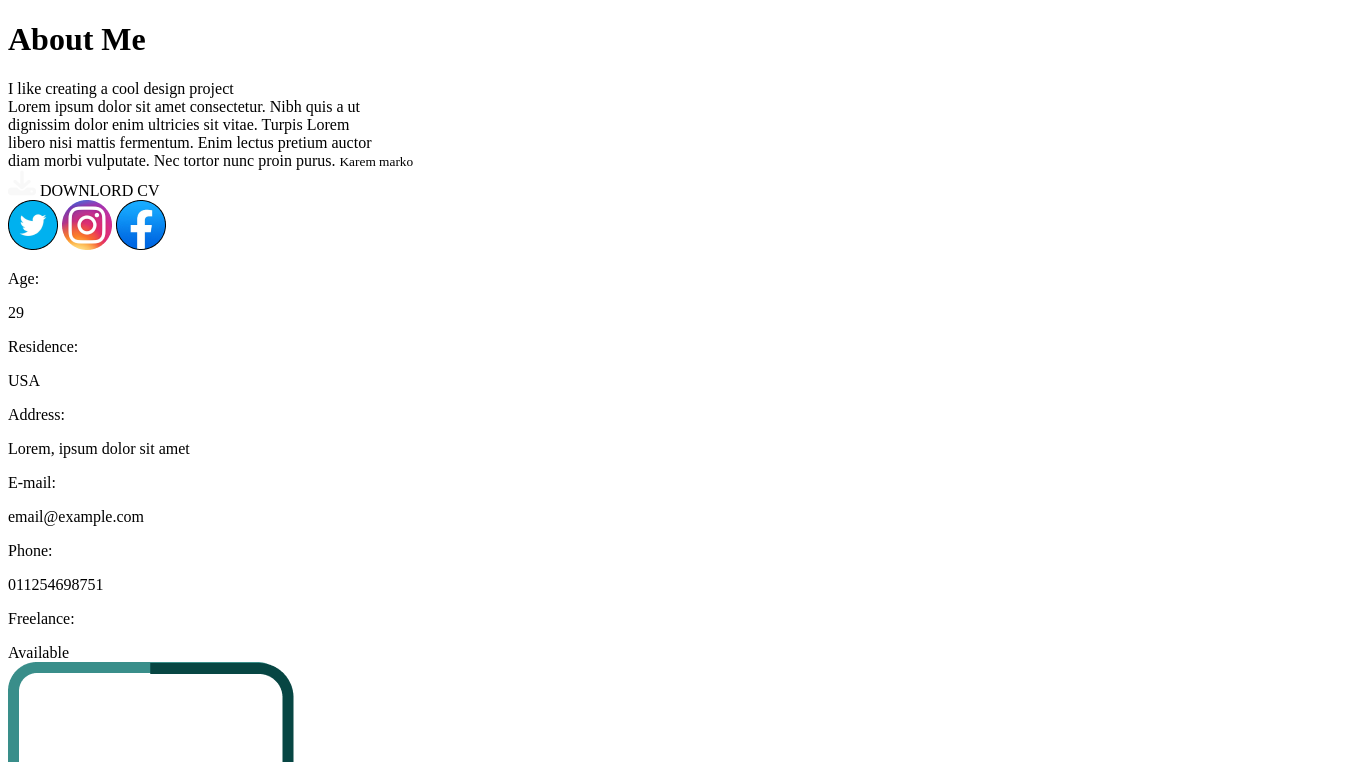
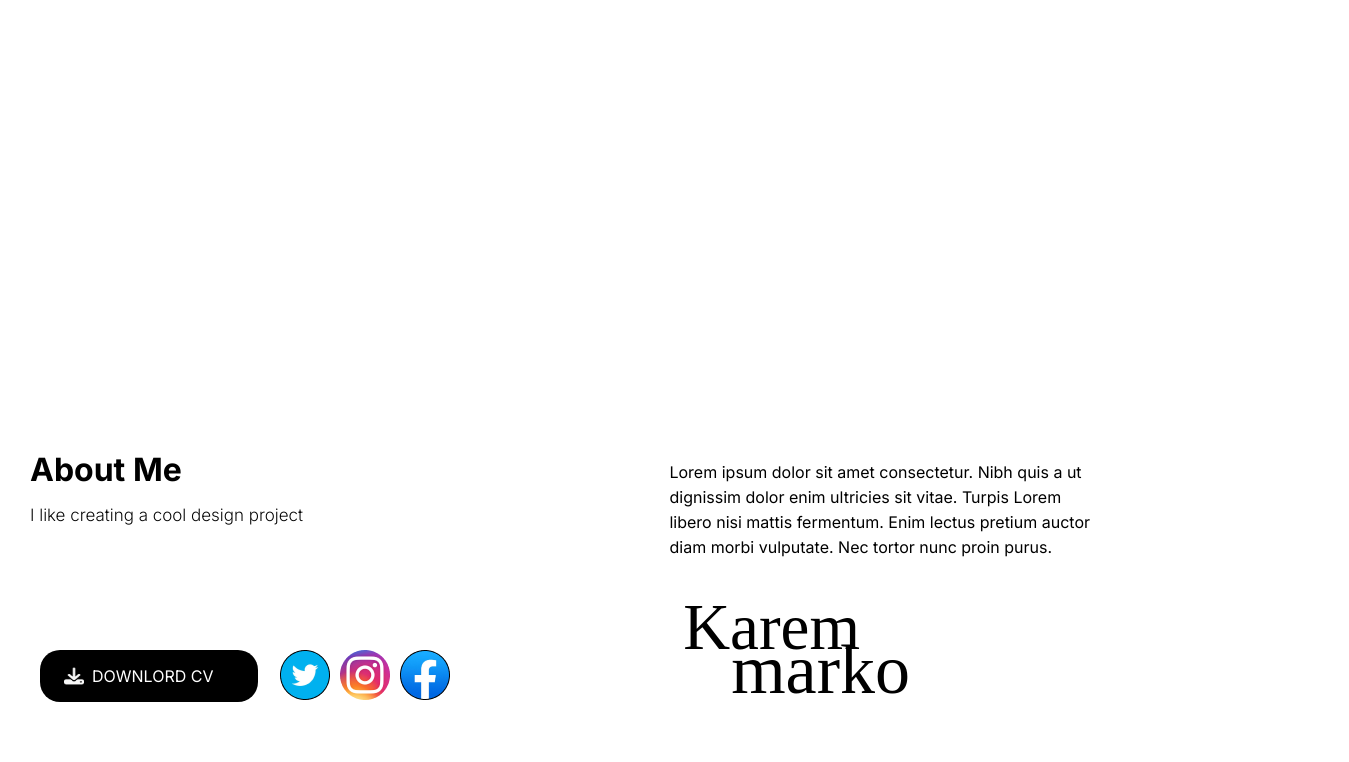
Before and after one commit to Ahmadxrm/Second-Project, a plain HTML site: page index.html in a window 1280 px wide. Shown: the top 762 px of the page, 1349 px wide, since content can reach past the window. Drawn offline with Linux system fonts and the light colour scheme; a web font is replaced by a local one.

Commit message:
css name corection

```diff
--- a/index.html
+++ b/index.html
@@ -8,7 +8,7 @@
     <link rel="preconnect" href="https://fonts.gstatic.com" crossorigin>
     <link href="https://fonts.googleapis.com/css2?family=Inter:ital,opsz,wght@0,14..32,100..900;1,14..32,100..900&family=Train+One&family=Whisper&display=swap" rel="stylesheet">
 
-    <link rel="stylesheet" href="about.css">
+    <link rel="stylesheet" href="style.css">
     <title>Document</title>
 </head>
 <body>
```
